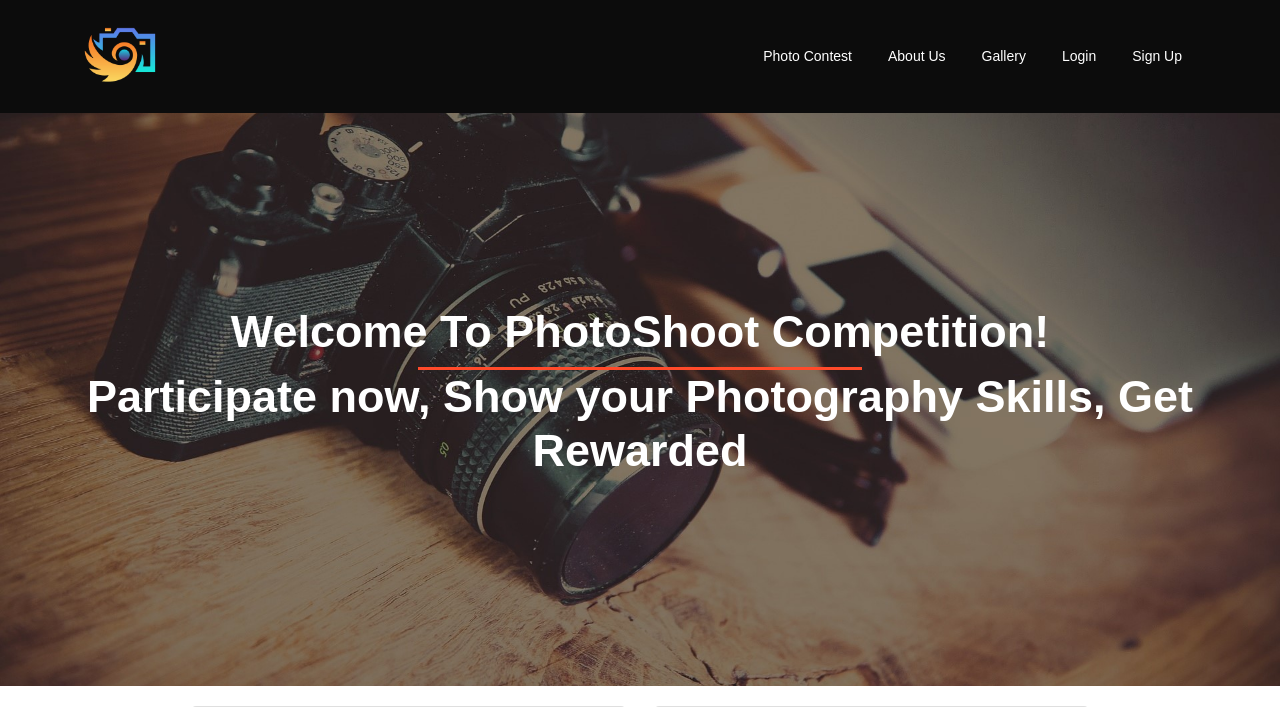
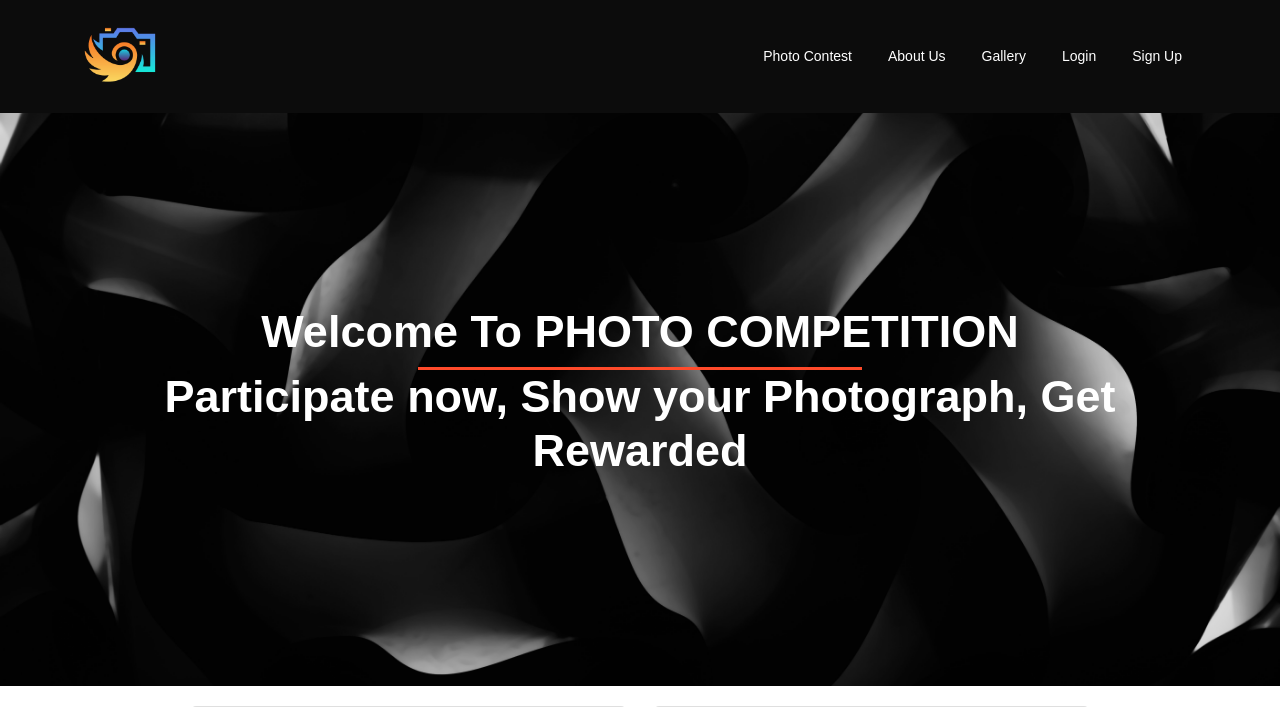
Before and after one commit to gibert-j/laravel_photocomp, a Laravel app: page / in a window 1280 px wide. Shown: the top 707 px of the page. Run offline with Laravel 8, Linux system fonts and the light colour scheme; data comes from the database, SQL or seed files in the repository; some web fonts are replaced.

Commit message:
index page cover photo changed

```diff
--- a/public/app.css
+++ b/public/app.css
@@ -125,7 +125,7 @@ a.navbar-brand{
       }
     }
   .middle{
- background-image: url(images/bgImg.jpg);
+ background-image: url(images/black.jpg);
  background-position: center;
  background-repeat: no-repeat;
  background-size: cover;
--- a/resources/views/home/index.blade.php
+++ b/resources/views/home/index.blade.php
@@ -3,9 +3,9 @@
 <div class="middle">
   <div class="container m-auto">
     <div class="text">
-      <h2>Welcome To PhotoShoot Competition!</h2>
+      <h2>Welcome To PHOTO COMPETITION</h2>
       <div class="line"></div>
-      <h2>Participate now, Show your Photography Skills, Get Rewarded</h2>
+      <h2>Participate now, Show your Photograph, Get Rewarded</h2>
     </div>
   </div>
 </div>
```
Also changed, not shown: public/images/black.jpg (added), 1 other file.
